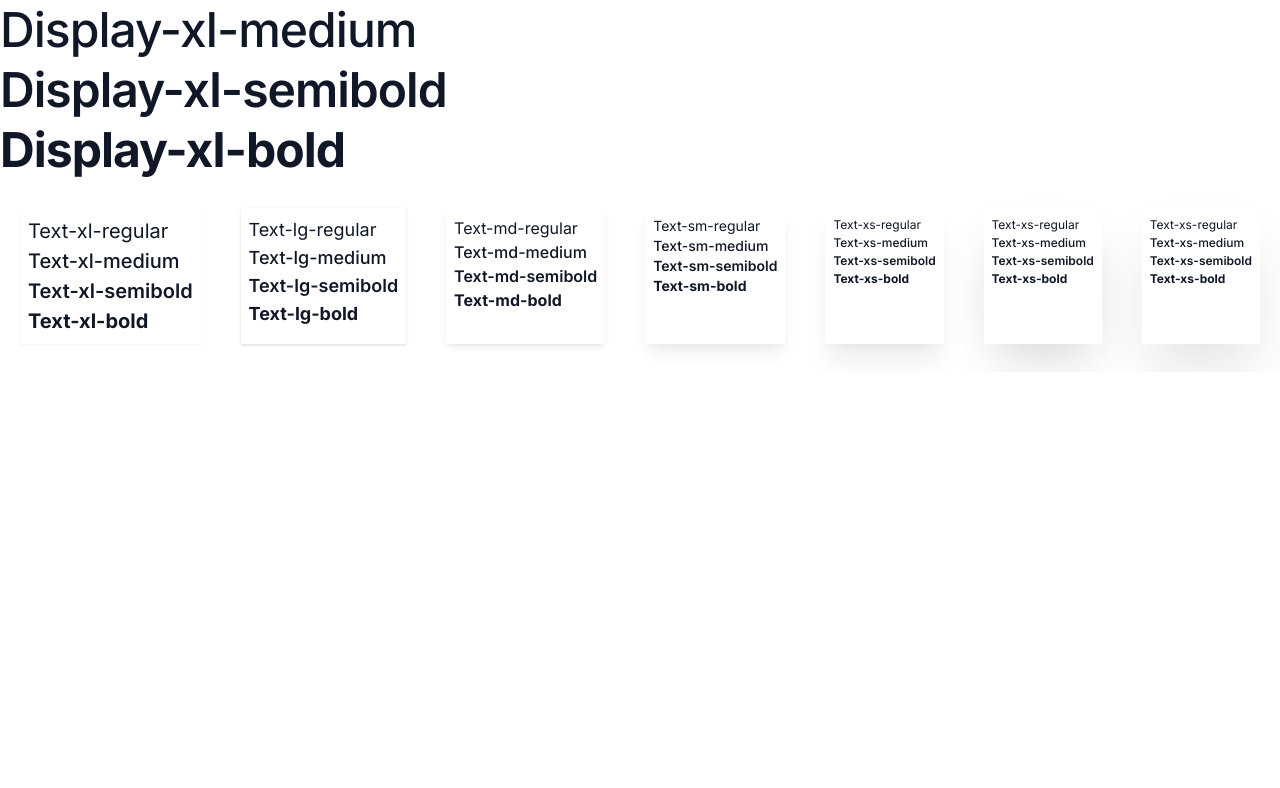
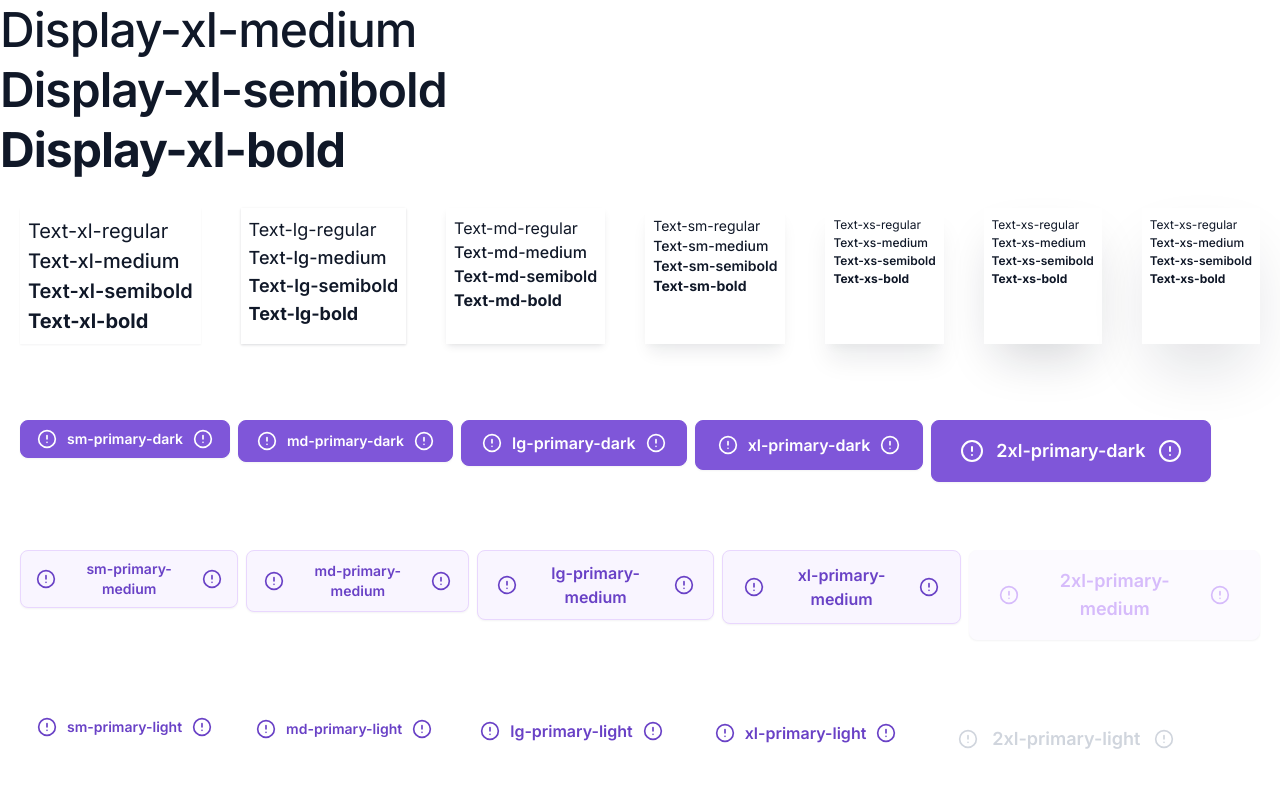
Before and after one commit to emilsultanov/112-med, a Next.js app: page / in a window 1280 px wide. Shown: the part 764-1552 px from the top of the page. Before the commit the page ends 1136 px from the top, so only its background shows below. Built offline with nearby package versions, Linux system fonts and the light colour scheme.

Commit message:
Create button component and its primary variant

```diff
--- a/package.json
+++ b/package.json
@@ -21,6 +21,7 @@
     "postcss": "8.4.27",
     "react": "18.2.0",
     "react-dom": "18.2.0",
+    "react-feather": "^2.0.10",
     "tailwind-merge": "^1.14.0",
     "tailwindcss": "3.3.3",
     "typescript": "5.1.6"
--- a/src/app/page.tsx
+++ b/src/app/page.tsx
@@ -1,6 +1,7 @@
-
 import {Display} from "@/components/Display";
 import {Text} from "@/components/Text";
+import {Button} from "@/components/Button";
+import {AlertCircle} from 'react-feather'
 
 export default function Home() {
 	return (
@@ -67,6 +68,87 @@ export default function Home() {
 					<Text size={'xs'} variant={'bold'}>Text-xs-bold</Text>
 				</div>
 			</div>
+			<div className="mt-7 p-5 flex gap-2 items-start">
+				<Button size={'sm'} color={'primary-dark'}>
+					<AlertCircle className={'h-5'} />
+					sm-primary-dark
+					<AlertCircle className={'h-5'} />
+				</Button>
+				<Button size={'md'} color={'primary-dark'}>
+					<AlertCircle className={'h-5'} />
+					md-primary-dark
+					<AlertCircle className={'h-5'} />
+				</Button>
+				<Button size={'lg'} color={'primary-dark'}>
+					<AlertCircle className={'h-5'} />
+					lg-primary-dark
+					<AlertCircle className={'h-5'} />
+				</Button>
+				<Button size={'xl'} color={'primary-dark'}>
+					<AlertCircle className={'h-5'} />
+					xl-primary-dark
+					<AlertCircle className={'h-5'} />
+				</Button>
+				<Button size={'2xl'} color={'primary-dark'}>
+					<AlertCircle className={'h-6'} />
+					2xl-primary-dark
+					<AlertCircle className={'h-6'} />
+				</Button>
+			</div>
+			<div className="mt-7 p-5 flex gap-2 items-start">
+				<Button size={'sm'} color={'primary-medium'}>
+					<AlertCircle className={'h-5'} />
+					sm-primary-medium
+					<AlertCircle className={'h-5'} />
+				</Button>
+				<Button size={'md'} color={'primary-medium'}>
+					<AlertCircle className={'h-5'} />
+					md-primary-medium
+					<AlertCircle className={'h-5'} />
+				</Button>
+				<Button size={'lg'} color={'primary-medium'}>
+					<AlertCircle className={'h-5'} />
+					lg-primary-medium
+					<AlertCircle className={'h-5'} />
+				</Button>
+				<Button size={'xl'} color={'primary-medium'}>
+					<AlertCircle className={'h-5'} />
+					xl-primary-medium
+					<AlertCircle className={'h-5'} />
+				</Button>
+				<Button size={'2xl'} color={'primary-medium'} disabled>
+					<AlertCircle className={'h-5'} />
+					2xl-primary-medium
+					<AlertCircle className={'h-5'} />
+				</Button>
+			</div>
+			<div className="mt-7 p-5 flex gap-2 items-start">
+				<Button size={'sm'} color={'primary-light'}>
+					<AlertCircle className={'h-5'} />
+					sm-primary-light
+					<AlertCircle className={'h-5'} />
+				</Button>
+				<Button size={'md'} color={'primary-light'}>
+					<AlertCircle className={'h-5'} />
+					md-primary-light
+					<AlertCircle className={'h-5'} />
+				</Button>
+				<Button size={'lg'} color={'primary-light'}>
+					<AlertCircle className={'h-5'} />
+					lg-primary-light
+					<AlertCircle className={'h-5'} />
+				</Button>
+				<Button size={'xl'} color={'primary-light'}>
+					<AlertCircle className={'h-5'} />
+					xl-primary-light
+					<AlertCircle className={'h-5'} />
+				</Button>
+				<Button size={'2xl'} color={'primary-light'} disabled>
+					<AlertCircle className={'h-5'} />
+					2xl-primary-light
+					<AlertCircle className={'h-5'} />
+				</Button>
+			</div>
 		</div>
 	)
 }
--- a/src/components/Button/Button.tsx
+++ b/src/components/Button/Button.tsx
@@ -1,11 +1,53 @@
-import {PropsWithChildren} from "react";
+import {ButtonHTMLAttributes, HTMLAttributes, PropsWithChildren} from "react";
+import {cva} from "class-variance-authority";
 
-interface ButtonProps extends PropsWithChildren{
 
+type ButtonSizes = 'sm' | 'md' | 'lg' | 'xl' | '2xl';
+
+type ColorShade = 'light' | 'medium' | 'dark';
+
+type ColorVariant = 'primary' | 'gray' | 'error';
+
+type ButtonColors = `${ColorVariant}-${ColorShade}`;
+
+
+interface ButtonProps<S extends ButtonSizes = 'md'> extends PropsWithChildren<ButtonHTMLAttributes<HTMLButtonElement>> {
+	size?: S;
+	color: ButtonColors;
 }
 
-export function Button({children}:ButtonProps){
-	return(
-		<button className={'text-primary-600'}>{children}</button>
-	)
+
+const buttonStyles = cva(
+	'border rounded-lg inline-flex items-center justify-center not-italic',
+	{
+		variants:{
+			size:{
+				sm: 'gap-2 py-2 px-3.5 text-sm font-semibold leading-5',
+				md: 'gap-2 py-2.5 px-4 text-sm font-semibold leading-5',
+				lg: 'gap-2 py-2.5 px-4.5 text-base font-semibold leading-6',
+				xl: 'gap-2 py-3 px-5 text-base font-semibold leading-6',
+				'2xl': 'gap-3 py-4 px-7 text-lg font-semibold leading-7',
+			},
+			color:{
+				'primary-dark': 'shadow-xs bg-primary-600 border-primary-600 text-[#fff] hover:bg-primary-700 hover:border-primary-700 focus:outline-none focus:ring-4 focus:ring-primary-100 focus:bg-primary-600 focus:border-primary-600 disabled:bg-primary-200 disabled:border-primary-200 disabled:cursor-not-allowed',
+				'primary-medium': 'shadow-xs bg-primary-50 border-primary-200 text-primary-700 hover:bg-primary-100 hover:text-primary-800 focus:outline-none focus:bg-primary-50 focus:ring-4 focus:ring-primary-100 focus:text-primary-700 disabled:bg-primary-25 disabled:border-primary-25 disabled:text-primary-300 disabled:cursor-not-allowed',
+				'primary-light': 'border-[transparent] text-primary-700 hover:bg-primary-50 hover:text-primary-800 focus:text-primary-700 focus:outline-none focus:bg-[transparent] disabled:text-gray-300 disabled:bg-[transparent] disabled:cursor-not-allowed',
+				'gray-dark': '',
+				'gray-medium': '',
+				'gray-light': '',
+				'error-dark': '',
+				'error-medium': '',
+				'error-light': '',
+			}
+		},
+		defaultVariants:{
+			size: 'md',
+			color: 'primary-medium'
+		}
+	}
+)
+
+export function Button<S extends ButtonSizes>(props: ButtonProps<S>) {
+	const {size = 'md', color, children, className, ...rest} = props;
+	return (<button className={buttonStyles({size, color, className})} {...rest}>{children}</button>)
 }
--- a/tailwind.config.ts
+++ b/tailwind.config.ts
@@ -7,6 +7,9 @@ const config: Config = {
     './src/app/**/*.{js,ts,jsx,tsx,mdx}',
   ],
   theme: {
+    container:{
+      center: true,
+    },
     extend: {
       lineHeight:{
         '18': '18px',
@@ -24,6 +27,9 @@ const config: Config = {
         xl: '0px 8px 8px -4px rgba(16, 24, 40, 0.03), 0px 20px 24px -4px rgba(16, 24, 40, 0.08)',
         '2xl': '0px 24px 48px -12px rgba(16, 24, 40, 0.18)',
         '3xl': '0px 32px 64px -12px rgba(16, 24, 40, 0.14)',
+      },
+      padding:{
+        '4.5': '18px'
       }
     },
     colors:{
```
Also changed, not shown: public/icons/alert-circle.svg (added), 1 other file (tests, documents, lock files or other folders). Lines whose indentation alone changed are shown as unchanged.
